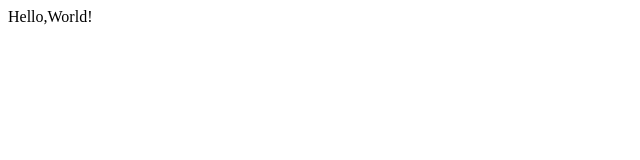
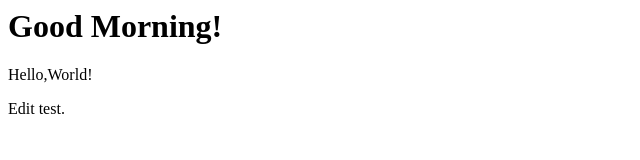
Before and after one commit to yokohamajk/test, a plain HTML site: page index.html in a window 1280 px wide. Shown: the whole page, without its empty margins (0-640 px from the left). Drawn offline with Linux system fonts and the light colour scheme.

Commit message:
Update index.html

```diff
--- a/index.html
+++ b/index.html
@@ -1,3 +1,5 @@
 <html>
+  <h1>Good Morning!</h1>
 <p>Hello,World!</p>
+  <p>Edit test.</p>
 </html>
```
